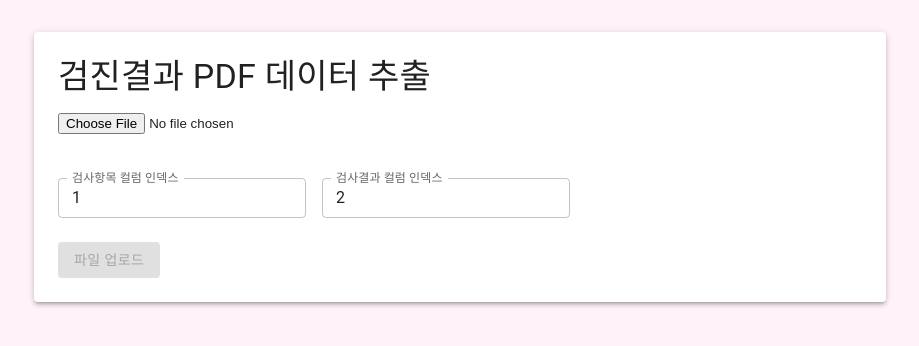
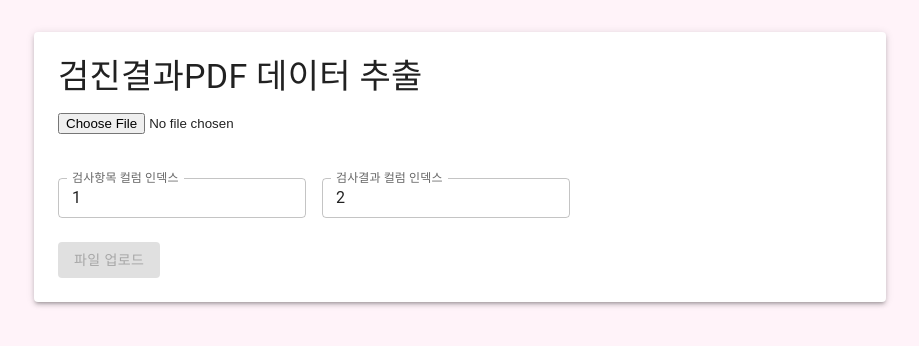
Before and after one commit to gzero1728/viva-tools, a React (Vite) app in the folder frontend/: page / in a window 1280 px wide. Shown: the top 346 px of the page, without its empty margins (180-1099 px from the left). Built offline with nearby package versions, Linux system fonts and the light colour scheme; the HTML template or start-up script is replaced by a standard one.

Commit message:
[FIX] : front title

```diff
--- a/frontend/src/App.tsx
+++ b/frontend/src/App.tsx
@@ -94,7 +94,7 @@ function App() {
     <Container maxWidth="md" sx={{ py: 4 }}>
       <Paper elevation={3} sx={{ p: 3 }}>
         <Typography variant="h4" gutterBottom>
-          검진결과 PDF 데이터 추출
+          검진결과PDF 데이터 추출
         </Typography>
 
         <Box sx={{ mb: 3 }}>
```
